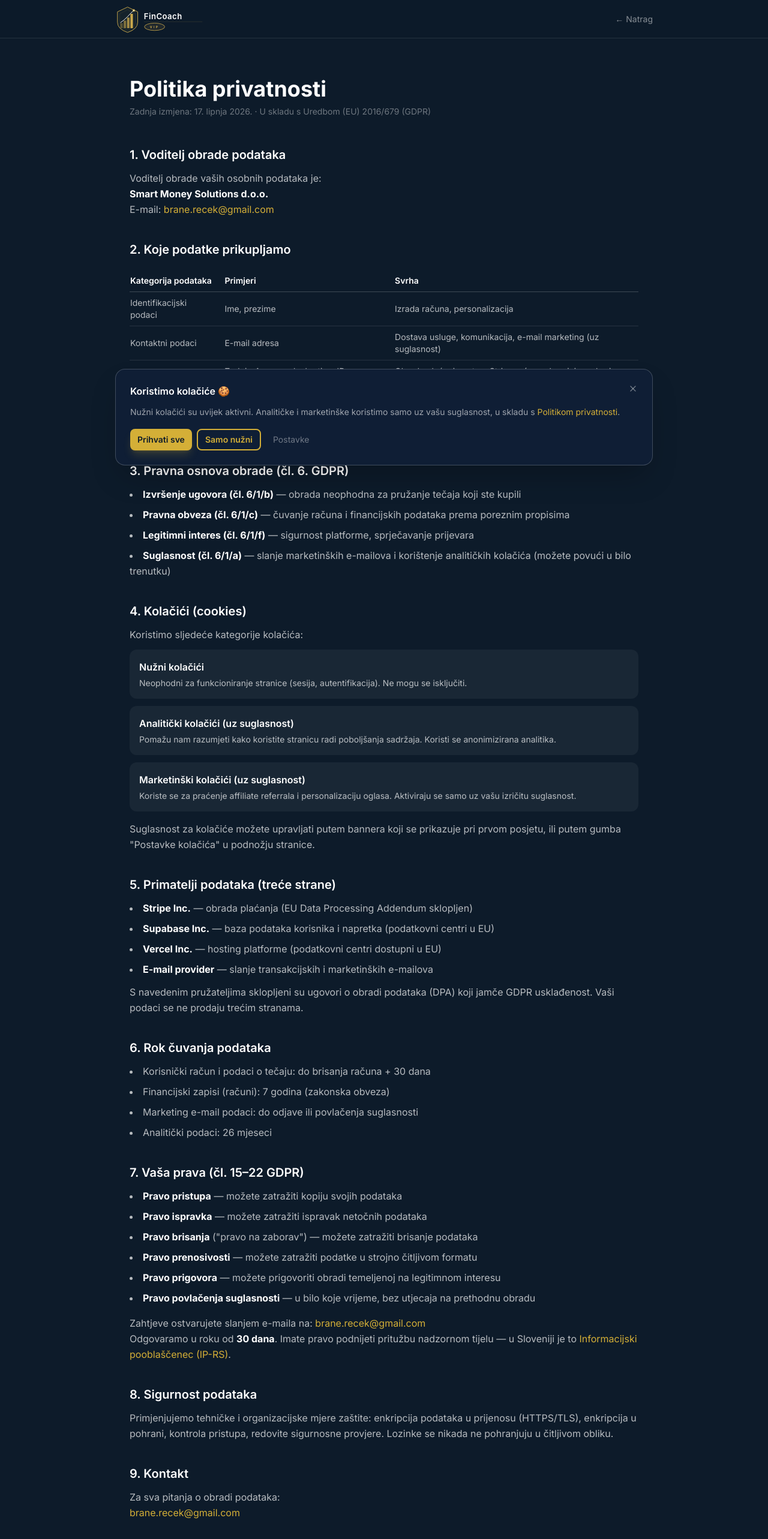
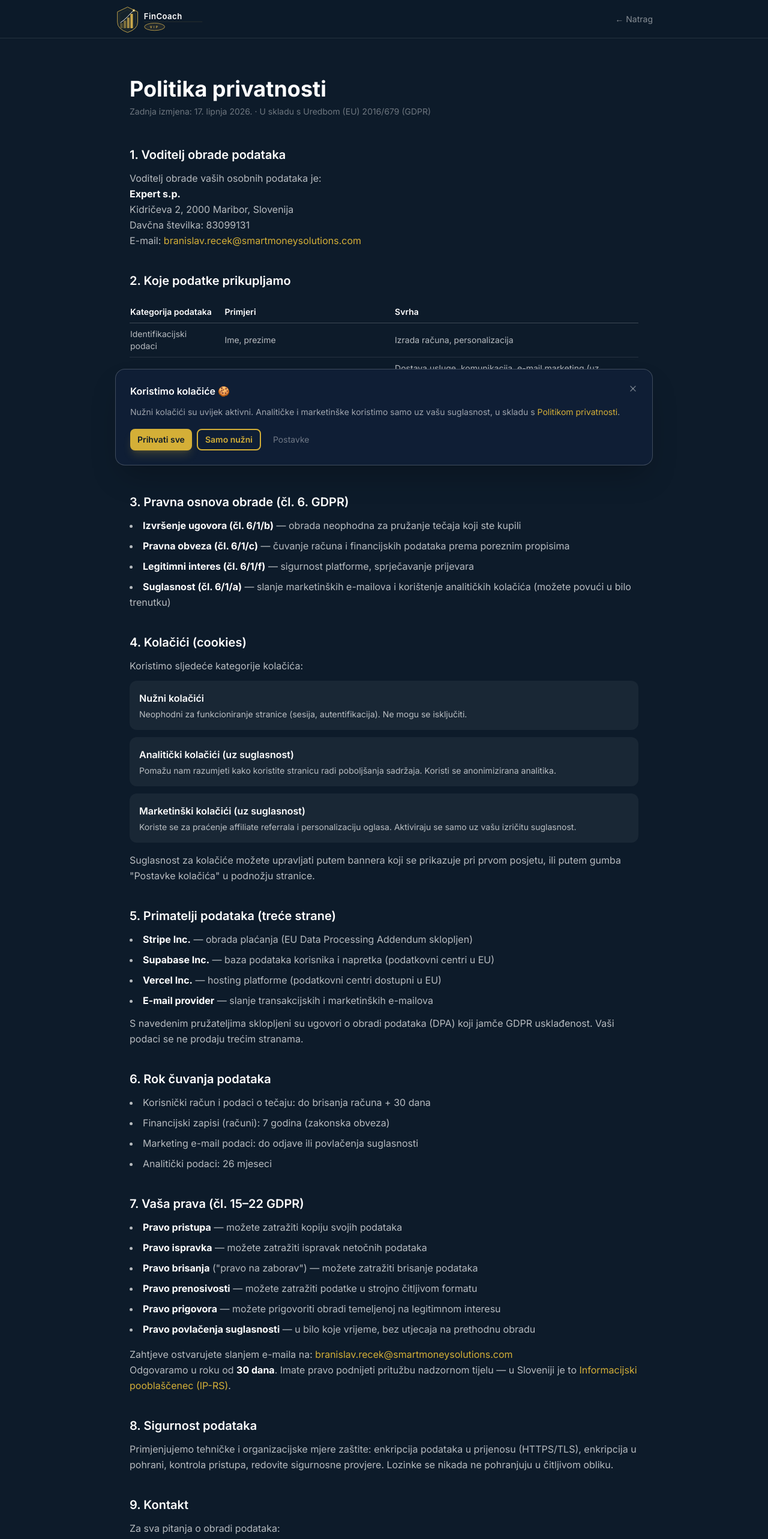
Before and after one commit to financijskiexpert/fincoach-vip, a Next.js app: page /politikaprivatnosti in a window 1280 px wide. Shown: the top 2566 px of the page at 60% size. Built offline with nearby package versions, Linux system fonts and the light colour scheme; no server answers.

Commit message:
fix: legal docs - Expert s.p., Maribor jurisdiction, business email

```diff
--- a/src/app/affiliate/uvjeti/page.tsx
+++ b/src/app/affiliate/uvjeti/page.tsx
@@ -14,13 +14,13 @@ export default function AffiliateUvjetiPage() {
         </Link>
 
         <h1 className="text-3xl font-black mb-2">Opći uvjeti affiliate programa</h1>
-        <p className="text-gray-500 text-sm mb-10">Smart Money Solutions d.o.o. · Zadnja izmjena: lipanj 2026.</p>
+        <p className="text-gray-500 text-sm mb-10">Expert s.p. · Kidričeva 2, 2000 Maribor · Davčna številka: 83099131 · Zadnja izmjena: lipanj 2026.</p>
 
         <div className="prose prose-invert prose-sm max-w-none space-y-8 text-gray-300 leading-relaxed">
 
           <section>
             <h2 className="text-xl font-bold text-white mb-3">1. Definicije i sudionici</h2>
-            <p><strong className="text-white">Organizator programa:</strong> Smart Money Solutions d.o.o., prodavač tečaja "Volim Svoj Novac" putem platforme fincoach.vip.</p>
+            <p><strong className="text-white">Organizator programa:</strong> Expert s.p., Kidričeva 2, 2000 Maribor, Slovenija, davčna številka: 83099131 — prodavač tečaja "Volim Svoj Novac" putem platforme fincoach.vip.</p>
             <p><strong className="text-white">Affiliate partner (Partner):</strong> fizička ili pravna osoba koja se prijavila u affiliate program i prihvatila ove uvjete.</p>
             <p><strong className="text-white">Kupac:</strong> osoba koja je kupila tečaj putem affiliate veze Partnera.</p>
             <p><strong className="text-white">Provizija:</strong> novčana naknada koja se Partneru isplaćuje za uspješno posredovanu prodaju.</p>
@@ -83,7 +83,7 @@ export default function AffiliateUvjetiPage() {
 
           <section>
             <h2 className="text-xl font-bold text-white mb-3">9. Mjerodavno pravo</h2>
-            <p>Na ove uvjete primjenjuje se pravo <strong className="text-white">Republike Hrvatske</strong>. Za sve sporove nadležan je sud u Zagrebu.</p>
+            <p>Na ove uvjete primjenjuje se pravo <strong className="text-white">Republike Slovenije</strong>. Za sve sporove nadležno je Okrožno sodišče v Mariboru.</p>
           </section>
 
           <section>
--- a/src/app/politikaprivatnosti/page.tsx
+++ b/src/app/politikaprivatnosti/page.tsx
@@ -30,8 +30,10 @@ export default function PolitikaPrivatnostiPage() {
             <h2 className="text-xl font-semibold text-white mb-3">1. Voditelj obrade podataka</h2>
             <p>
               Voditelj obrade vaših osobnih podataka je:<br />
-              <strong className="text-white">Smart Money Solutions d.o.o.</strong><br />
-              E-mail: <a href="mailto:brane.recek@gmail.com" className="text-gold hover:underline">brane.recek@gmail.com</a>
+              <strong className="text-white">Expert s.p.</strong><br />
+              Kidričeva 2, 2000 Maribor, Slovenija<br />
+              Davčna številka: 83099131<br />
+              E-mail: <a href="mailto:branislav.recek@smartmoneysolutions.com" className="text-gold hover:underline">branislav.recek@smartmoneysolutions.com</a>
             </p>
           </section>
 
@@ -139,7 +141,7 @@ export default function PolitikaPrivatnostiPage() {
               <li><strong className="text-white">Pravo povlačenja suglasnosti</strong> — u bilo koje vrijeme, bez utjecaja na prethodnu obradu</li>
             </ul>
             <p className="mt-4">
-              Zahtjeve ostvarujete slanjem e-maila na: <a href="mailto:brane.recek@gmail.com" className="text-gold hover:underline">brane.recek@gmail.com</a><br />
+              Zahtjeve ostvarujete slanjem e-maila na: <a href="mailto:branislav.recek@smartmoneysolutions.com" className="text-gold hover:underline">branislav.recek@smartmoneysolutions.com</a><br />
               Odgovaramo u roku od <strong className="text-white">30 dana</strong>. Imate pravo podnijeti pritužbu nadzornom tijelu — u Sloveniji je to <a href="https://www.ip-rs.si" target="_blank" rel="noopener noreferrer" className="text-gold hover:underline">Informacijski pooblaščenec (IP-RS)</a>.
             </p>
           </section>
@@ -155,7 +157,7 @@ export default function PolitikaPrivatnostiPage() {
             <h2 className="text-xl font-semibold text-white mb-3">9. Kontakt</h2>
             <p>
               Za sva pitanja o obradi podataka:<br />
-              <a href="mailto:brane.recek@gmail.com" className="text-gold hover:underline">brane.recek@gmail.com</a>
+              <a href="mailto:branislav.recek@smartmoneysolutions.com" className="text-gold hover:underline">branislav.recek@smartmoneysolutions.com</a>
             </p>
           </section>
 
--- a/src/app/uvjetiposlovanja/page.tsx
+++ b/src/app/uvjetiposlovanja/page.tsx
@@ -29,7 +29,7 @@ export default function UvjetiPoslovanjaPage() {
           <section>
             <h2 className="text-xl font-semibold text-white mb-3">1. Opće informacije</h2>
             <p>
-              Ove Uvjete poslovanja primjenjuje Smart Money Solutions d.o.o. (u daljnjem tekstu: &quot;Pružatelj usluge&quot;, &quot;mi&quot;, &quot;nas&quot;), sa sjedištem u Republici Sloveniji, OIB/matični broj dostupan na zahtjev, koja upravlja platformom <strong>FinCoach VIP</strong> dostupnom na adresi <strong>fincoach.vip</strong> (u daljnjem tekstu: &quot;Platforma&quot;).
+              Ove Uvjete poslovanja primjenjuje <strong>Expert s.p.</strong>, Kidričeva 2, 2000 Maribor, Slovenija, davčna številka: 83099131 (u daljnjem tekstu: &quot;Pružatelj usluge&quot;, &quot;mi&quot;, &quot;nas&quot;), koja upravlja platformom <strong>FinCoach VIP</strong> dostupnom na adresi <strong>fincoach.vip</strong> (u daljnjem tekstu: &quot;Platforma&quot;).
             </p>
             <p className="mt-3">
               Korištenjem Platforme ili kupnjom bilo kojeg tečaja ili usluge potvrđujete da ste pročitali, razumjeli i prihvatili ove Uvjete u cijelosti. Ako se ne slažete s bilo kojim dijelom Uvjeta, molimo vas da ne koristite Platformu.
@@ -69,7 +69,7 @@ export default function UvjetiPoslovanjaPage() {
               <strong>Iznimka:</strong> Ako ste pristupili digitalnom sadržaju (pogledali lekciju, preuzeli materijale) i izričito pristali na gubitak prava na odustanak, pravo na povrat ne primjenjuje se na potrošeni sadržaj.
             </p>
             <p className="mt-3">
-              Uz to, nudimo <strong>garanciju povrata novca u roku od 30 dana</strong> bez pitanja — ako niste zadovoljni programom iz bilo kojeg razloga. Zahtjev za povrat pošaljite na: <a href="mailto:brane.recek@gmail.com" className="text-gold hover:underline">brane.recek@gmail.com</a>
+              Uz to, nudimo <strong>garanciju povrata novca u roku od 30 dana</strong> bez pitanja — ako niste zadovoljni programom iz bilo kojeg razloga. Zahtjev za povrat pošaljite na: <a href="mailto:branislav.recek@smartmoneysolutions.com" className="text-gold hover:underline">branislav.recek@smartmoneysolutions.com</a>
             </p>
             <p className="mt-3">Povrat se vrši istom metodom plaćanja u roku od 5–10 radnih dana.</p>
           </section>
@@ -116,7 +116,7 @@ export default function UvjetiPoslovanjaPage() {
             <h2 className="text-xl font-semibold text-white mb-3">9. Kontakt i rješavanje sporova</h2>
             <p>
               Za sva pitanja, reklamacije ili zahtjeve kontaktirajte nas na:<br />
-              <a href="mailto:brane.recek@gmail.com" className="text-gold hover:underline">brane.recek@gmail.com</a>
+              <a href="mailto:branislav.recek@smartmoneysolutions.com" className="text-gold hover:underline">branislav.recek@smartmoneysolutions.com</a>
             </p>
             <p className="mt-3">
               Za rješavanje sporova s potrošačima nadležan je sud prema sjedištu Pružatelja usluge, uz mogućnost izvansudskog rješavanja sporova putem <a href="https://ec.europa.eu/consumers/odr" target="_blank" rel="noopener noreferrer" className="text-gold hover:underline">EU platforme za online rješavanje sporova (ODR)</a>.
```
